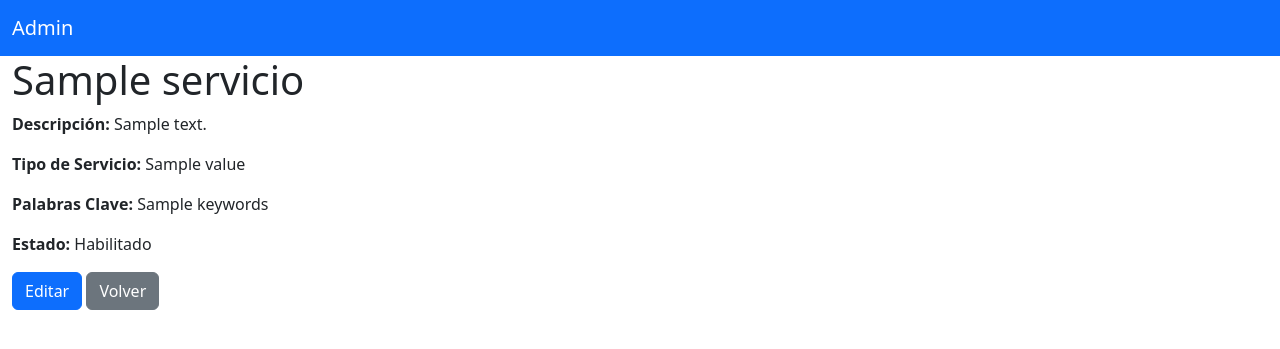
After one commit to franciscodenis/ProyectoVueFlask, a Flask app: template admin/src/web/templates/services/show.html in a window 1280 px wide. The commit adds this page. Shown: the top 349 px of the page. Run offline with Flask 3, Linux system fonts and the light colour scheme; the template is opened without the code that fills it: most values are stand-ins (such as "Sample title", 1, 10 or a date in 2020).

Commit message:
Mantenimiento, y show agregados a services

```diff
--- a/admin/src/web/templates/services/index.html
+++ b/admin/src/web/templates/services/index.html
@@ -23,6 +23,7 @@ Lista de Servicios
     <tbody>
         {% for servicio in pagination.items %}
         <tr>
+            <td><a href="{{ url_for('servicios.service_show', service_id=servicio.id) }}">{{ servicio.name }}</a></td>
             <td>{{ servicio.name }}</td>
             <td>{{ servicio.description }}</td>
             <td>{{ servicio.keywords }}</td>
--- /dev/null
+++ b/admin/src/web/templates/services/show.html
@@ -0,0 +1,15 @@
+{% extends "layout.html" %}
+
+{% block title %}
+Detalles del Servicio
+{% endblock %}
+
+{% block content %}
+    <h1>{{ servicio.name }}</h1>
+    <p><strong>Descripción:</strong> {{ servicio.description }}</p>
+    <p><strong>Tipo de Servicio:</strong> {{ servicio.service_type.value }}</p>
+    <p><strong>Palabras Clave:</strong> {{ servicio.keywords }}</p>
+    <p><strong>Estado:</strong> {% if servicio.enabled %} Habilitado {% else %} Deshabilitado {% endif %}</p>
+    <a href="{{ url_for('servicios.service_update', service_id=servicio.id) }}" class="btn btn-primary">Editar</a>
+    <a href="{{ url_for('servicios.service_index') }}" class="btn btn-secondary">Volver</a>
+{% endblock %}
```
Also changed, not shown: admin/src/web/controllers/services.py (+25 -1 lines).
